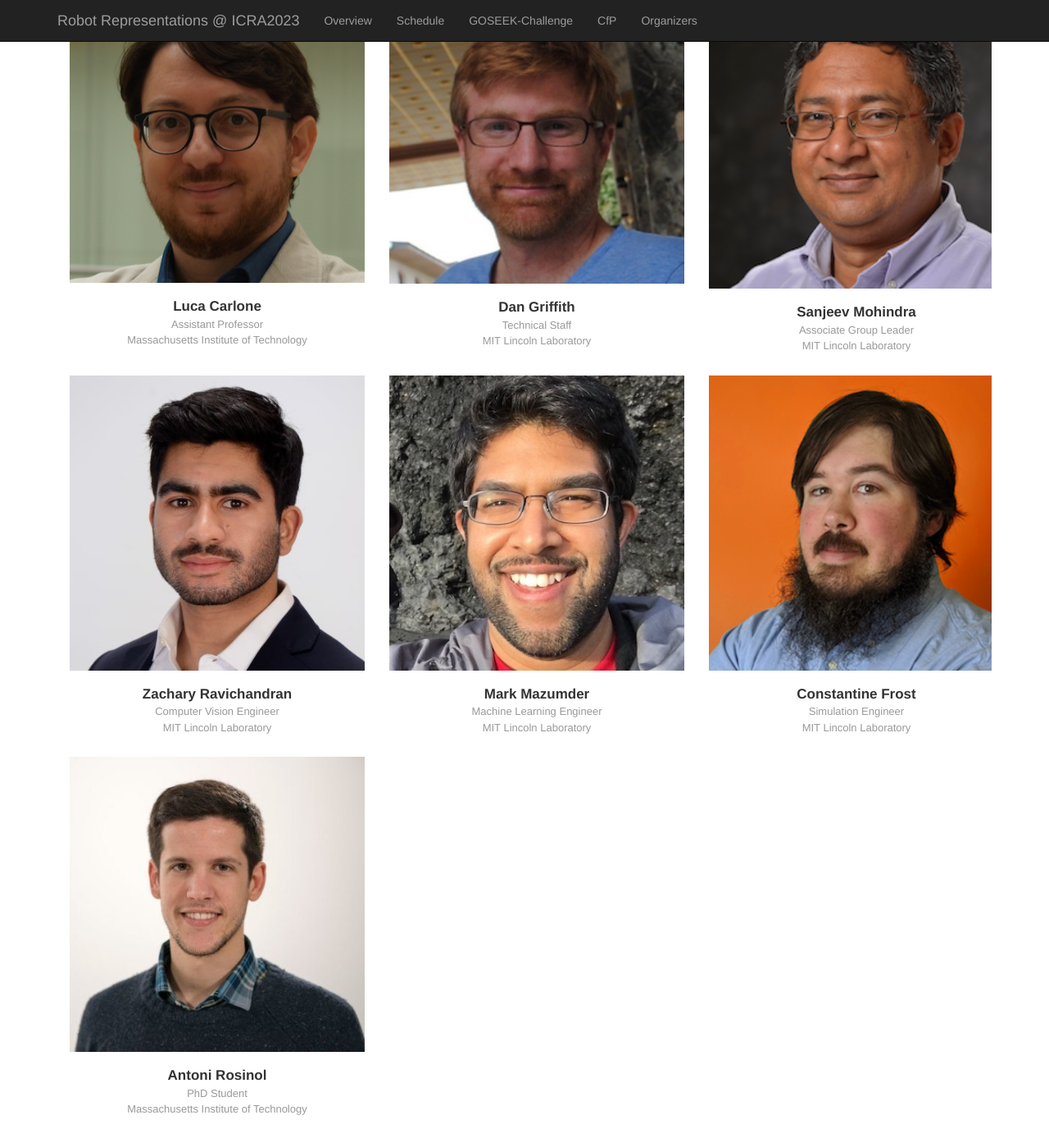
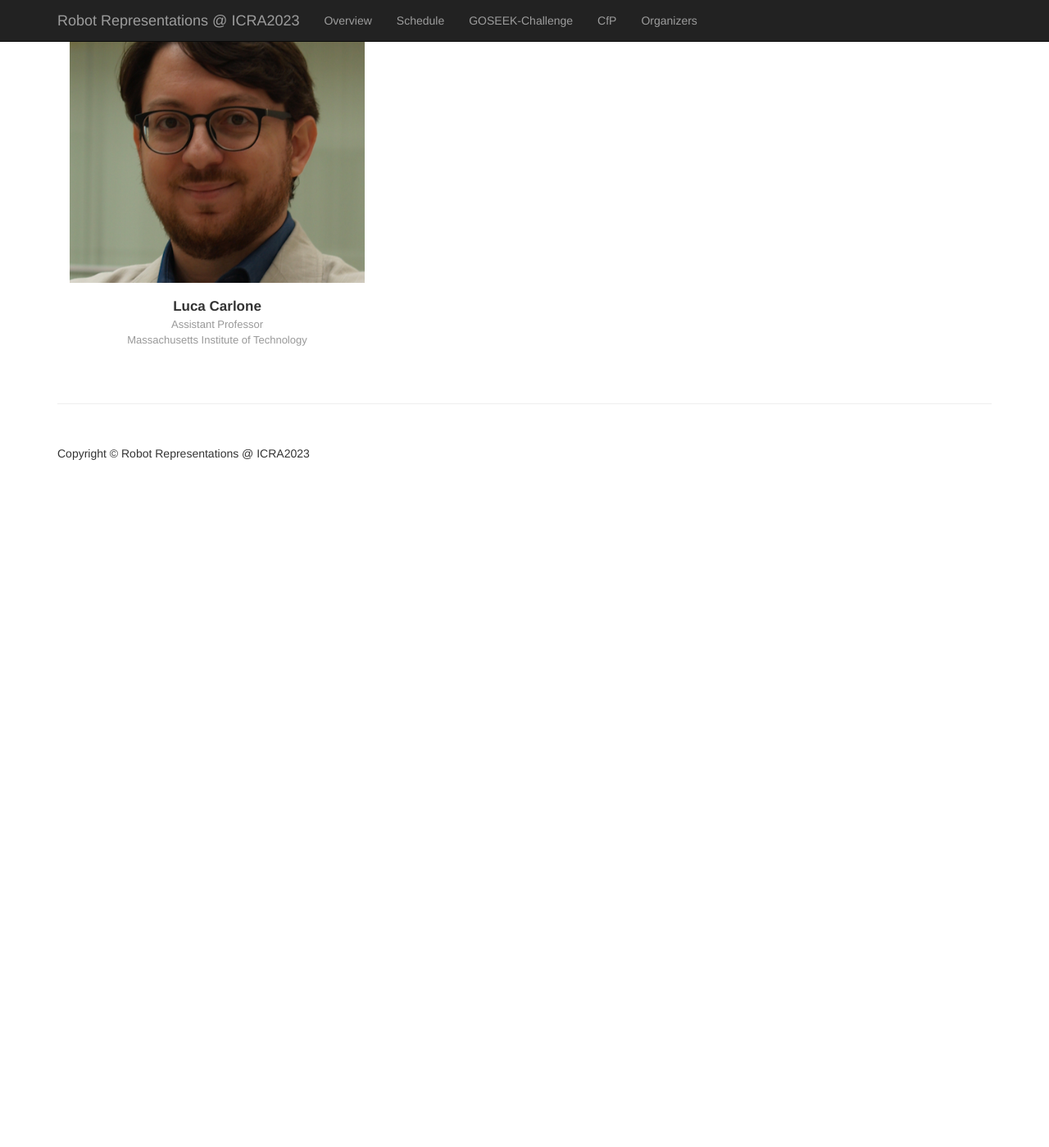
Before and after one commit to MIT-SPARK/robotRepresentations-RSS2023, a Jekyll site: the page built from index.html, in a window 1280 px wide and 1400 px high, scrolled down 4971 px. Shown: the whole window at 82% size. Built offline with Jekyll 4.4.1, drawn with Linux system fonts in a browser that asks for light colours; after the commit the page ends 5594 px from its top, so only the background shows below that.

Commit message:
organizers

```diff
--- a/_data/people.yaml
+++ b/_data/people.yaml
@@ -2,33 +2,3 @@
   image: /assets/images/luca.png
   position: Assistant Professor
   affiliation: Massachusetts Institute of Technology
-
-- name: Dan Griffith
-  image: /assets/images/griffith.png
-  position: Technical Staff
-  affiliation: MIT Lincoln Laboratory
-
-- name: Sanjeev Mohindra
-  image: /assets/images/mohindra.png
-  position: Associate Group Leader
-  affiliation: MIT Lincoln Laboratory
-
-- name: Zachary Ravichandran
-  image: /assets/images/ZacRavichandran_Headshot1_cut.jpg
-  position: Computer Vision Engineer
-  affiliation: MIT Lincoln Laboratory
-
-- name: Mark Mazumder
-  image: /assets/images/mazumder_cut.jpg
-  position: Machine Learning Engineer
-  affiliation: MIT Lincoln Laboratory
-
-- name: Constantine Frost
-  image: /assets/images/Costas_cut.png
-  position: Simulation Engineer
-  affiliation: MIT Lincoln Laboratory
-
-- name: Antoni Rosinol
-  image: /assets/images/vidal_cut.jpg
-  position: PhD Student
-  affiliation: Massachusetts Institute of Technology
```
Also changed, not shown: assets/images/Costas_cut.png (deleted), assets/images/ZacRavichandran_Headshot1.jpg (deleted), assets/images/ZacRavichandran_Headshot1_cut.jpg (deleted), assets/images/griffith.png (deleted), assets/images/mazumder.jpg (deleted), assets/images/mazumder_cut.jpg (deleted), assets/images/mohindra.png (deleted), assets/images/mohindra2.jpg (deleted), assets/images/vidal.jpg (deleted), assets/images/vidal_cut.jpg (deleted), 1 other file.
